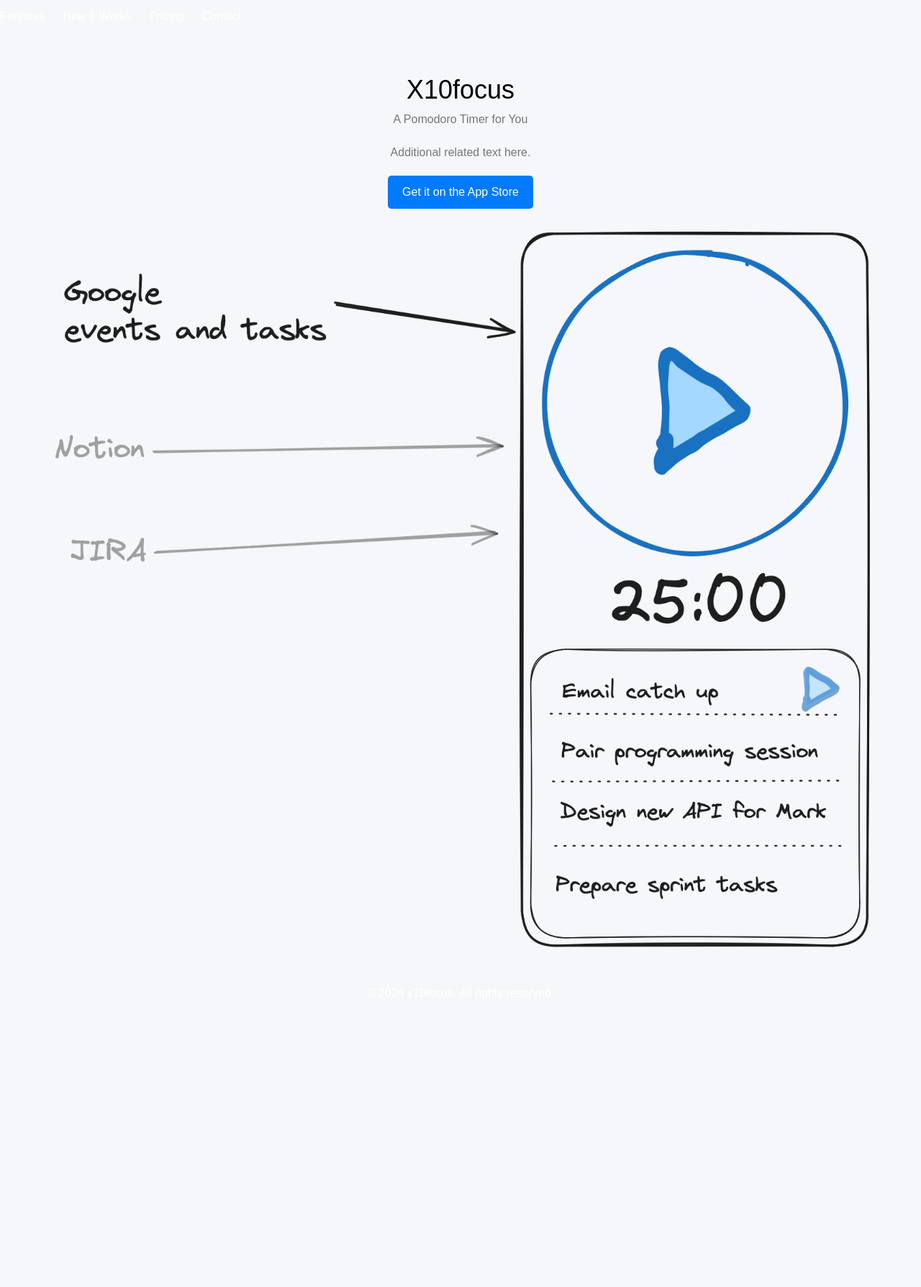
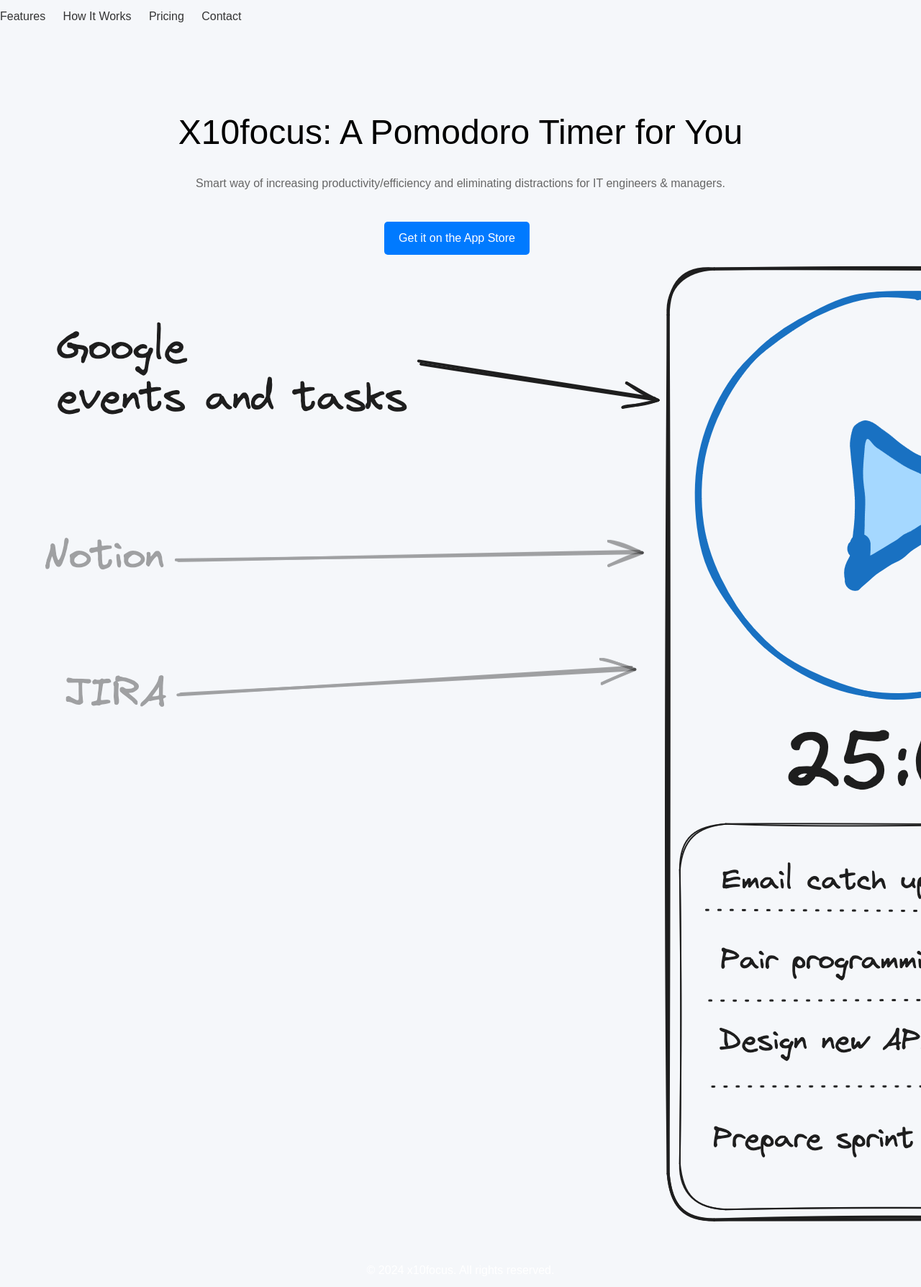
Before and after one commit to olegelantsev/x10focus-web, a Jekyll site: the page built from index.markdown, in a window 1280 px wide. Shown: the whole page at 72% size. Built offline with Jekyll 4.4.1, drawn with Linux system fonts in a browser that asks for light colours; before the commit the page ends 1402 px from its top, so only the background shows below that.

Commit message:
even better

```diff
--- a/_layouts/default.html
+++ b/_layouts/default.html
@@ -10,7 +10,7 @@
 
 <body>
   <div class="wrapper">
-    <header>
+    <header class="transparent-header">
       <nav>
         <ul>
           <li><a href="#features">Features</a></li>
@@ -22,11 +22,16 @@
     </header>
 
     <main>
-      {{ content }}
+      <div class="hero">
+        <h1>X10focus: A Pomodoro Timer for You</h1>
+        <p class="subtext">Smart way of increasing productivity/efficiency and eliminating distractions for IT engineers & managers.</p>
+        <a href="#" class="app-store-btn">Get it on the App Store</a>
+        <img src="{{ '/assets/product-screenshot.png' | relative_url }}" alt="Product Screenshot">
+      </div>
     </main>
   </div>
 
-  <footer>
+  <footer class="transparent-footer">
     <p>&copy; 2024 x10focus. All rights reserved.</p>
   </footer>
 </body>
--- a/assets/css/main.css
+++ b/assets/css/main.css
@@ -22,9 +22,8 @@ body, h1, h2, h3, h4, h5, h6, p, ul, li, a {
     flex-grow: 1;
   }
 
-  header {
+  header, footer {
     background-color: transparent;
-    color: #fff;
     padding: 10px 0;
   }
 
@@ -38,7 +37,7 @@ body, h1, h2, h3, h4, h5, h6, p, ul, li, a {
   }
 
   nav ul li a {
-    color: #fff;
+    color: #333;
     text-decoration: none;
   }
 
@@ -48,40 +47,36 @@ body, h1, h2, h3, h4, h5, h6, p, ul, li, a {
     padding: 0 20px;
   }
 
-  .center-text {
+  .hero {
     text-align: center;
-    margin-top: 50px; /* Adjust as needed */
+    margin-top: 100px;
   }
 
-  h1 {
-    font-size: 36px;
-  }
-
-  .grey-text {
-    color: #777;
+  .hero h1 {
+    font-size: 3rem;
     margin-bottom: 20px;
   }
 
-  .apple-store-btn {
+  .subtext {
+    color: #666;
+    margin-bottom: 40px;
+  }
+
+  .app-store-btn {
     display: inline-block;
     background-color: #007aff;
     color: #fff;
     padding: 10px 20px;
     border-radius: 5px;
     text-decoration: none;
-    margin-bottom: 20px;
+    margin-right: 10px;
   }
 
-  .apple-store-btn:hover {
-    background-color: #0056b3;
+  .transparent-header {
+    background-color: transparent !important;
   }
 
-  img {
-    max-width: 100%;
-    height: auto;
-  }
-
-  footer {
+  .transparent-footer {
     background-color: transparent;
     color: #fff;
     text-align: center;
--- a/index.markdown
+++ b/index.markdown
@@ -3,12 +3,28 @@ layout: default
 title: x10focus - Pomodoro Productivity Tool
 ---
 
-<main>
-  <div class="center-text">
-    <h1>X10focus</h1>
-    <p class="grey-text">A Pomodoro Timer for You</p>
-    <p class="grey-text">Additional related text here.</p>
-    <a href="#" class="apple-store-btn">Get it on the App Store</a>
-    <img src="{{ '/assets/product-screenshot.png' | relative_url }}" alt="Product Screenshot">
-  </div>
-</main>
+# Welcome to x10focus
+
+## Mission
+Smart way of increasing productivity/efficiency and eliminating distractions for IT engineers & managers.
+
+10x engineers secret weapon to stay focused, prioritize their work and time, and never be late for meetings.
+
+Tool should help with the tasks requiring individual focus (and not miss the meetings at the same time).
+
+### Features
+- Feature 1
+- Feature 2
+- Feature 3
+
+### How It Works
+1. Step 1
+2. Step 2
+3. Step 3
+
+### Pricing
+- Free Version
+- Pro Version
+
+### Contact
+For inquiries, contact us at [contact@x10focus.com](mailto:contact@x10focus.com).
```
